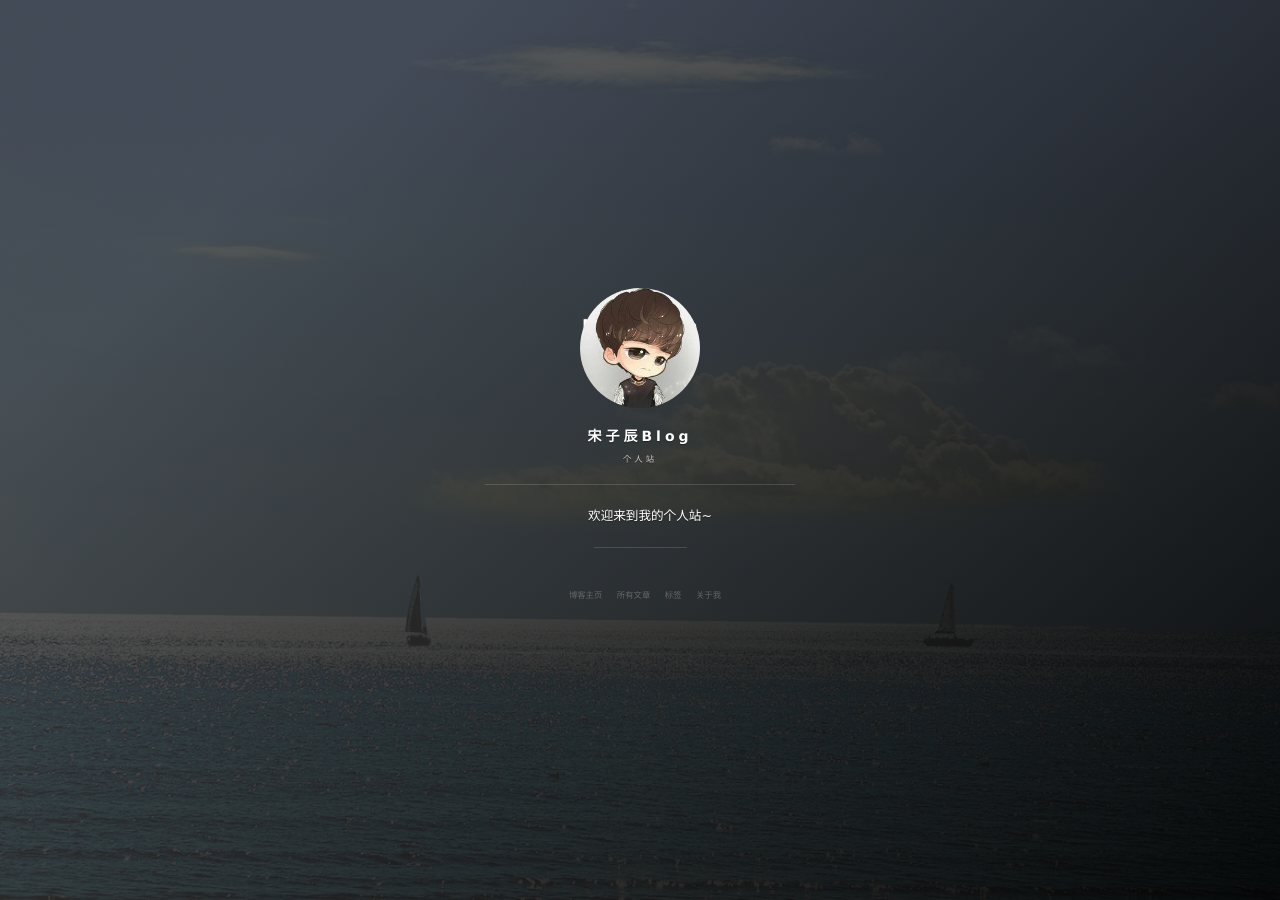
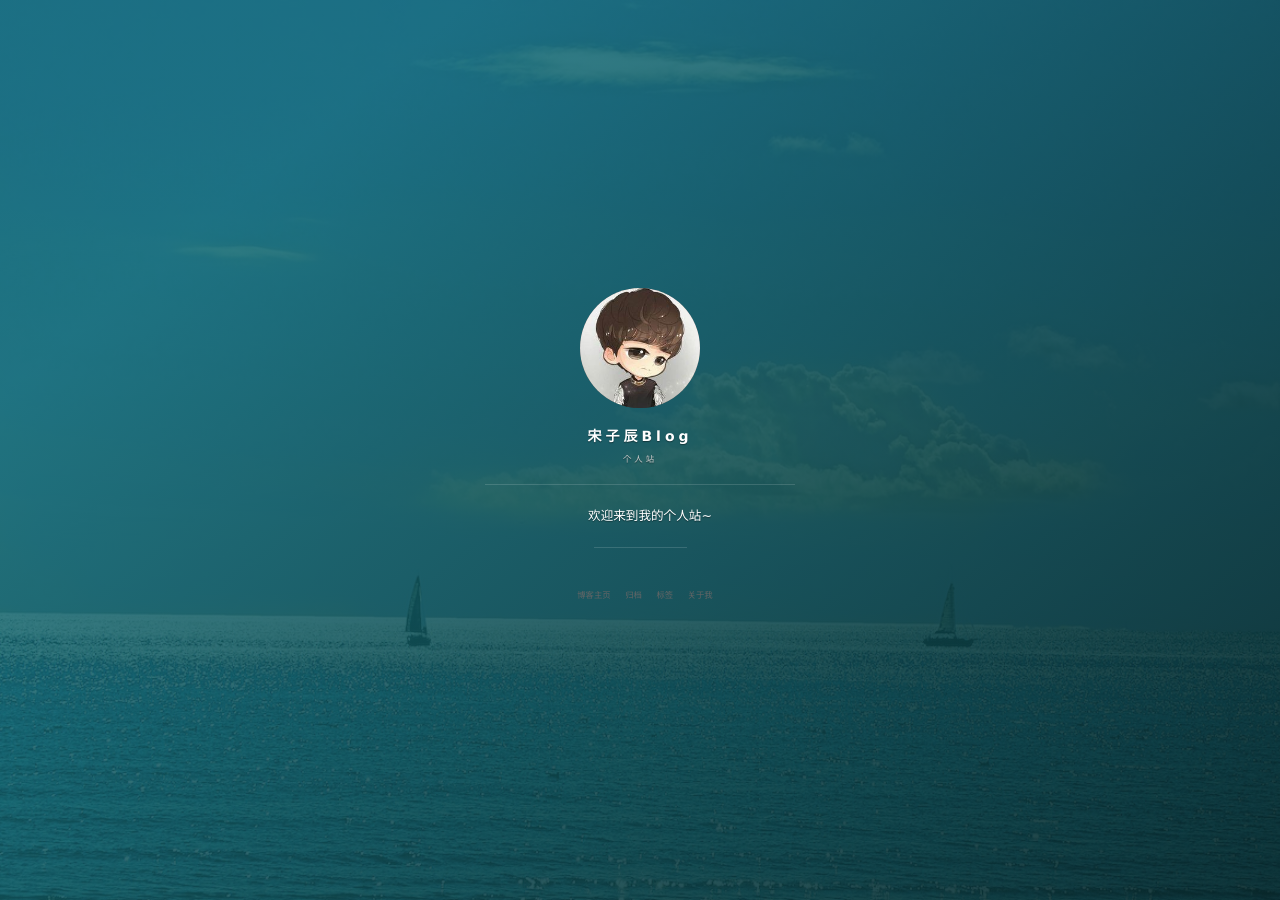
Before and after one commit to Jozix/Jozix.github.io, a Jekyll site: the page built from index.html, in a window 1280 px wide. Built offline with Jekyll 4.4.1, drawn with Linux system fonts in a browser that asks for light colours; nearby versions of some CDN libraries; the list of posts is cut into pages by our own code; comment, search, counter and statistics services are not loaded; grey boxes are pictures that could not be loaded.

Commit message:
Update _config.yml

```diff
--- a/_config.yml
+++ b/_config.yml
@@ -3,7 +3,7 @@ title: 宋子辰Blog
 subtitle: 个人站
 description: 欢迎来到我的个人站~
 # 头像里面的标题
-avatarTitle: leopardpan
+avatarTitle: Jozix
 # 头像里面的描述
 avatarDesc: java
 url: "http://Jozix.github.io"
@@ -16,11 +16,11 @@ comment:
 
 # Social
 social:
-    weibo: 5366874726
-    github: leopardpan
+    weibo: 5198399080
+    github: Jozix
     # zhihu: panpanleopard
     # juejin: xxx
-    jianshu: 2ada30d8d0f7
+    jianshu: c7f2ffd0cbd2
     # twitter:
     mail: songy8419@163.com
 
@@ -54,7 +54,7 @@ highlighter: rouge
 textColor: #FF0000
 
 # supported colors: blue, green, purple, red, orange or slate. If you need clear, leave it empty.
-cover_color: clear
+cover_color: green
 
 # The blog button should not be removed.
 blog_button:
@@ -62,7 +62,7 @@ blog_button:
 
 # Navigation buttons in the front page.s
 nav:
-    - {title: 所有文章, description: archive, url: '/archive'}
+    - {title: 归档, description: archive, url: '/archive'}
     - {title: 标签, description: tags, url: '/tags'}
     - {title: 关于我, description: about, url: '/about'}
 
```
